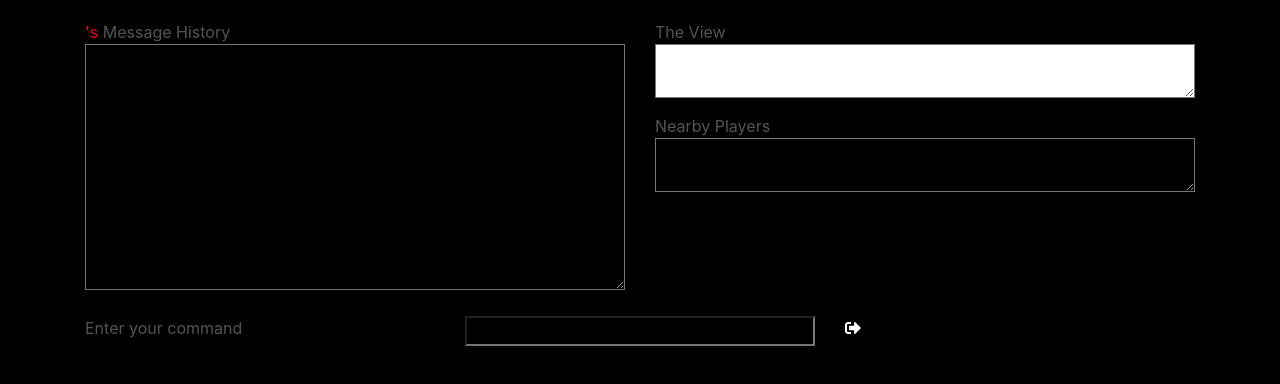
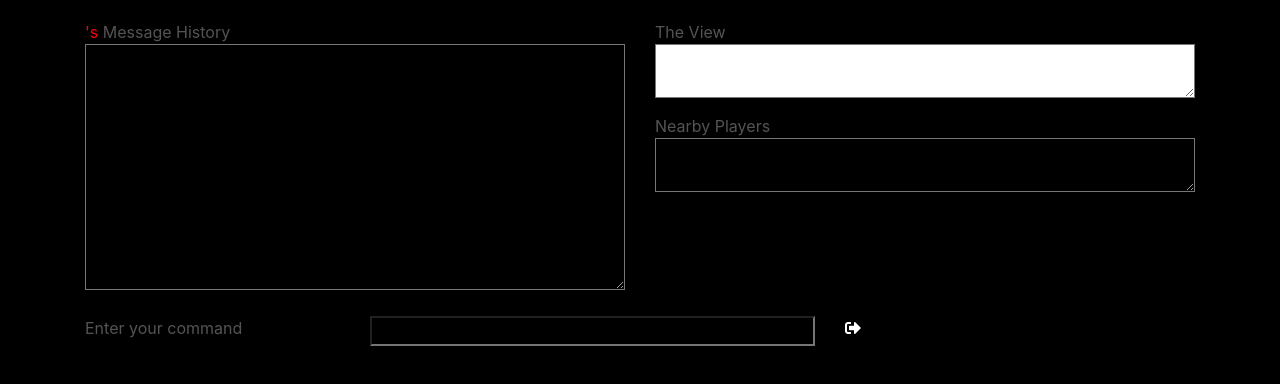
Before and after one commit to snowcoding/lambdamud-client, a React (Create React App) app in the folder react-mud-client/: page /adventure in a window 1280 px wide. Shown: the top 384 px of the page. Built offline with nearby package versions, Linux system fonts and the light colour scheme; no server answers; sample sign-in values are in the browser's storage.

Commit message:
Styling change

```diff
--- a/react-mud-client/src/components/Adventure.js
+++ b/react-mud-client/src/components/Adventure.js
@@ -329,8 +329,8 @@ class Adventure extends Component {
         </Col>
       </MudContentRow>
       <CommandRow>
-        <Col xs="4"><CardTitle>Enter your command</CardTitle></Col>
-        <Col xs="4">
+        <Col xs="3"><CardTitle>Enter your command</CardTitle></Col>
+        <Col xs="5">
           <CmdPrompt type="text" id="command" onChange={this.captureCommand} onKeyPress={this.onCommandKeyPress}/>
         </Col>
         <Col xs="4">
```
